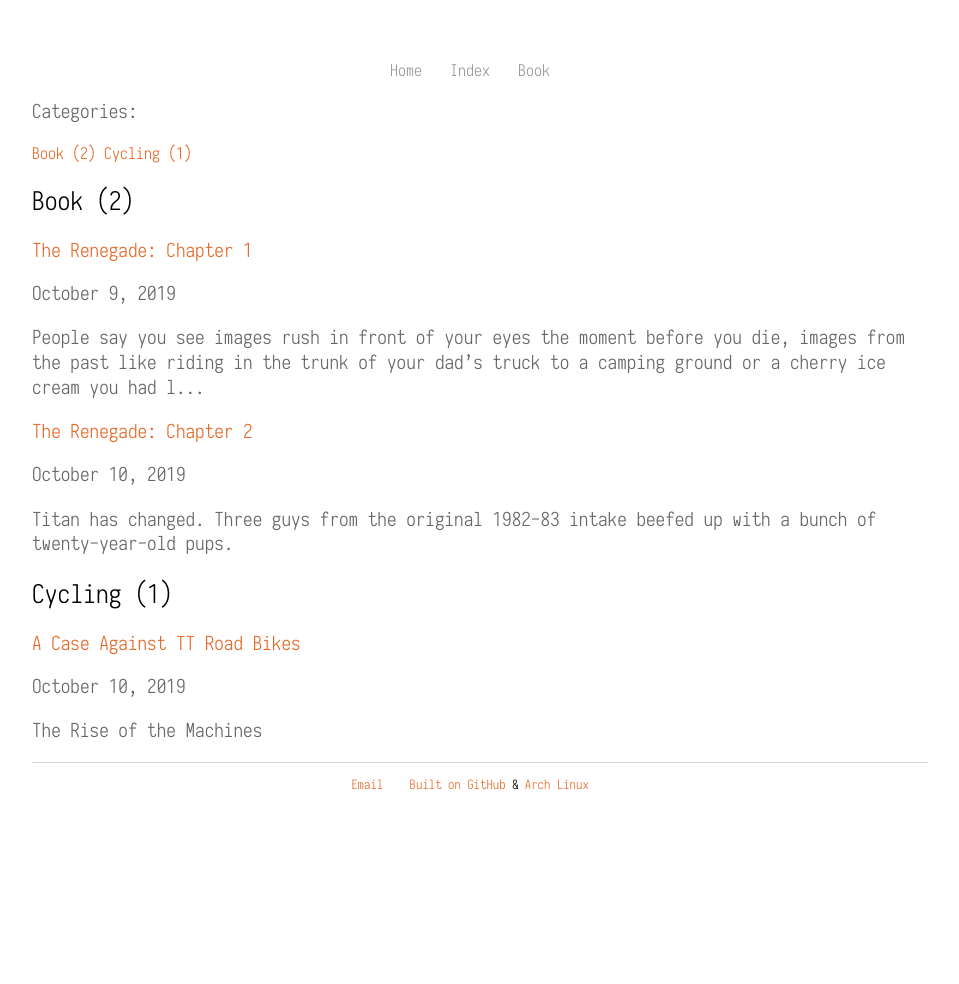
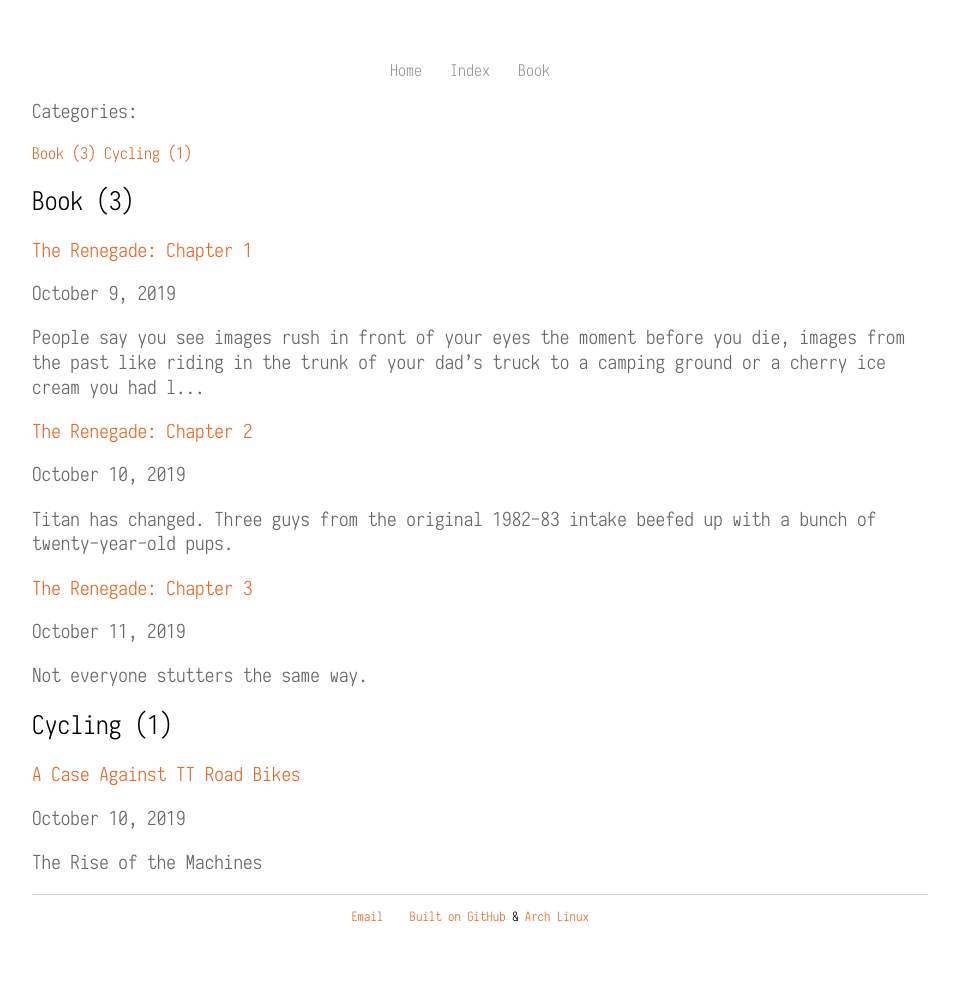
Before and after one commit to nkrzv/nkrzv.github.io, a Jekyll site: the page built from blog/index.html, in a window 1280 px wide. Shown: the whole page, without its empty margins (160-1119 px from the left). Built offline with Jekyll 4.4.1, drawn with Linux system fonts in a browser that asks for light colours; before the commit the page ends 900 px from its top, so only the background shows below that.

Commit message:
Update 2019-10-11-the-renegade-ch03.md

```diff
--- a/_posts/2019-10-11-the-renegade-ch03.md
+++ b/_posts/2019-10-11-the-renegade-ch03.md
@@ -1,3 +1,10 @@
+---
+layout: post
+title: "The Renegade: Chapter 3"
+categories: [Book]
+date: 2019-10-11
+---
+
 Not everyone stutters the same way.
 
 Some people speak with a jackhammer in their mouth and misfire on a single letter. Bbbbboy. Me, I sound like a wounded animal with a vowel stuck in my throat.
```
